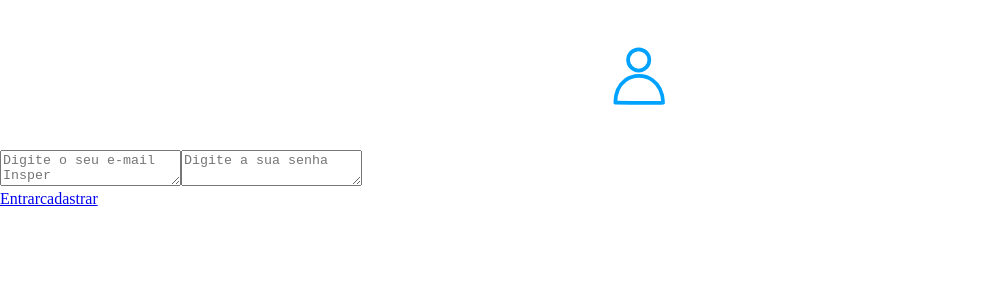
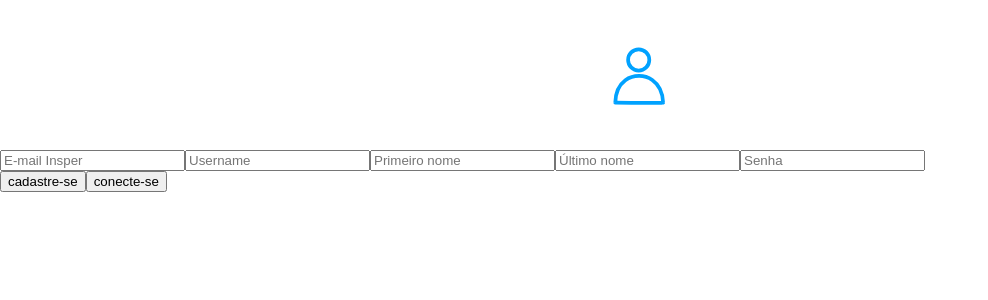
Before and after one commit to insper-tecnologias-web/projeto-3-barbaraaaaaaaaaaaaaaaaaaaa, a Next.js app in the folder poster_frontend/: page /cadastro in a window 1280 px wide. Shown: the top 300 px of the page, without its empty margins (0-988 px from the left). Built offline with nearby package versions, Linux system fonts and the light colour scheme.

Commit message:
cadastro feito

```diff
--- a/poster_frontend/pages/cadastro/index.js
+++ b/poster_frontend/pages/cadastro/index.js
@@ -1,12 +1,23 @@
 import Head from 'next/head';
+import Link from 'next/dist/client/link';
+import { useRouter } from 'next/router'
 import { useState } from 'react';
 
 import animationData from '../login.json';
 import Lottie from 'react-lottie';
 
+import style from './style.module.css'
 
 
-export default function Home() {
+
+export default function cadastra() {
+  const rounter = useRouter()
+  const [email, setEmail]= useState('');
+  const [username, setUsername]= useState('');
+  const [first_name, setFirst_name]= useState('');
+  const [last_name, setLast_name]= useState('');
+  const [password, setPassword]= useState('');
+
   const [animationState, setAnimationState] = useState({
     isStopped: true, isPaused: false,
     direction: -1,
@@ -33,11 +44,51 @@ export default function Home() {
       })
   }
 
+  async function cadastrar (event) {
+    if (email.endsWith("@al.insper.edu.br")) {
+      const response = await fetch('http://localhost:8000/cadastra/', {
+          method: 'POST',
+          headers: {
+              'Content-Type': 'application/json',
+              'Accept': 'application/json',
+            },
+            body: JSON.stringify({
+                username:   username,
+                email:      email,
+                password:   password,
+                first_name: first_name,
+                last_name:  last_name
+              })
+            })
+            .then(() => {
+              localStorage.setItem('user', username);
+              rounter.push('./inicial');
+            })
+
+      } else {
+        const divMessage = document.querySelector(".alert");
+        const msg = "Apenas e-mail insper";
+
+        const message = document.createElement("div");
+        message.classList.add(style.message);
+        message.innerText = msg;
+        divMessage.appendChild(message);
+
+        setTimeout(() => {
+          message.style.display = "none";
+        }, 3000);
+    }
+  }
+
   return (
     <>
       <Head>
         <title>Poster</title>
       </Head>
+
+      <div className='body'>
+        <div className='alert'></div>
+      </div>
 
       <div className='animation'>
             <Lottie
@@ -51,20 +102,43 @@ export default function Home() {
 
         <div className='form-card'>
 
-            <textarea
+            <input
                 className="login-senha"
                 name="login"
-                placeholder="Digite o seu e-mail Insper"
-            ></textarea>
-            <textarea
+                placeholder="E-mail Insper"
+                onChange={({ target }) => setEmail(target.value)}
+            />
+            <input
                 className="login-senha"
                 name="tag"
-                placeholder="Digite a sua senha"
-            ></textarea>
+                placeholder="Username"
+                onChange={({ target }) => setUsername(target.value)}
+            />
+            <input
+                className="login-senha"
+                name="tag"
+                placeholder="Primeiro nome"
+                onChange={({ target }) => setFirst_name(target.value)}
+            />
+            <input
+                className="login-senha"
+                name="tag"
+                placeholder="Último nome"
+                onChange={({ target }) => setLast_name(target.value)}
+            />
+            <input
+                className="login-senha"
+                name="tag"
+                type= "password"
+                placeholder="Senha"
+                onChange={({ target }) => setPassword(target.value)}
+            />
 
-            <div className='bnt'>
-                <a className="" onClick={like} href= "./Inicial"  type="submit">Entrar</a>
-                <a className="" onClick={like} href= "./Cadastro" type="submit">cadastrar</a>
+            <div className= 'bnt'>
+                <button className="" onClick={cadastrar} type="submit">cadastre-se</button>
+                <Link href= './pages/index.js'>
+                  <button >conecte-se</button>
+                </Link>
             </div>
 
         </div>
--- a/poster_frontend/pages/cadastro/style.module.css
+++ b/poster_frontend/pages/cadastro/style.module.css
@@ -0,0 +1,47 @@
+.body {
+    height: 100vh;
+    display: flex;
+    justify-content: center;
+    align-items: center;
+  }
+
+.message {
+    padding: 19px 60px;
+    position: fixed;
+    top: 20px;
+    right: 105px;
+    background-color: chocolate;
+    border-radius: 3px;
+    color: #fff;
+    animation: slidein 0.2s cubic-bezier(0.25, 0.46, 0.45, 0.94) both;
+  }
+
+  @keyframes slidein {
+    0% {
+      transform: translateX(1000px);
+      opacity: 0;
+    }
+    100% {
+      transform: translateX(0);
+      opacity: 1;
+    }
+  }
+
+  .message::before {
+    content: "";
+    position: absolute;
+    left: 0;
+    bottom: 0;
+    width: 0;
+    height: 5px;
+    background-color: rgba(0, 0, 0, 0.5);
+    animation: time 3s forwards;
+  }
+  @keyframes time {
+    0% {
+      width: 0;
+    }
+    100% {
+      width: 100%;
+    }
+  }
--- a/poster_frontend/pages/style.module.css
+++ b/poster_frontend/pages/style.module.css
@@ -6,3 +6,7 @@
   border: 1px solid #DDD;
   border-radius: 1rem;
 }
+
+.login_form__input{
+  appearance: none;
+}
```
Also changed, not shown: poster_frontend/components/AppBar/index.js (+7 -5 lines), poster_frontend/components/ButtonWrapper/index.js (+16 -16 lines), poster_frontend/components/Note/index.js (+6 -12 lines), poster_frontend/pages/index.js (+9 -4 lines), poster_frontend/pages/inicial/index.js (+4 -6 lines), poster_frontend/pages/teste/index.js (deleted, +0 -18 lines), poster_frontend/pages/teste/style.module.css (deleted).
